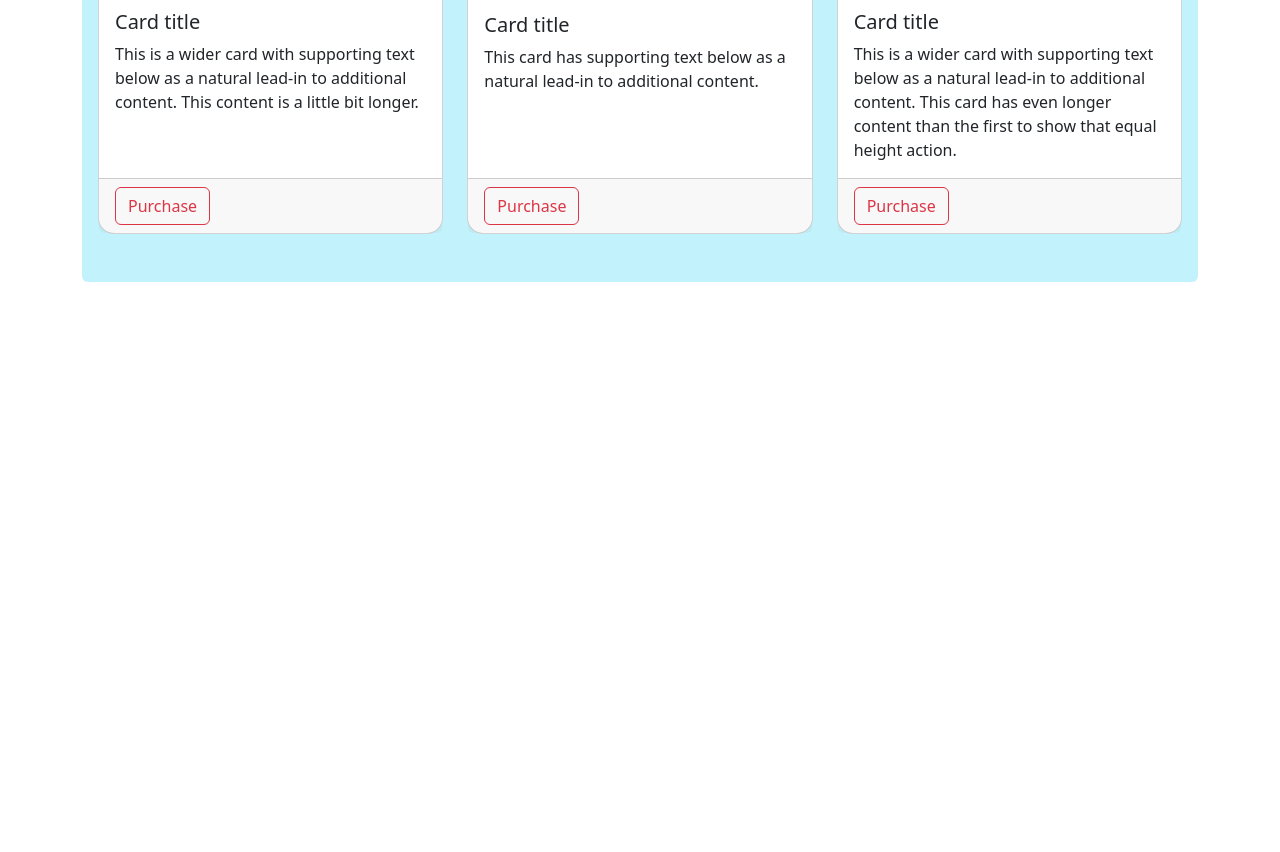
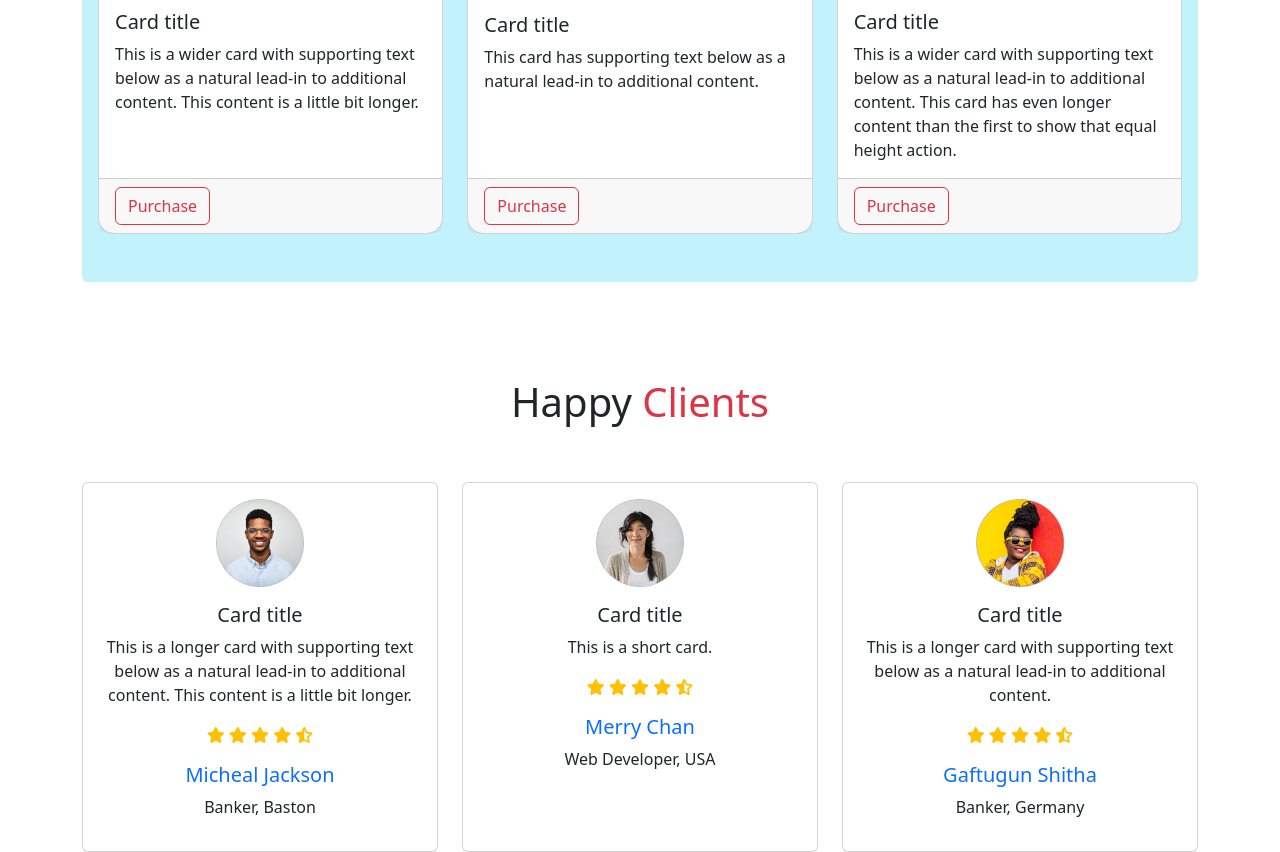
Before and after one commit to sadiaprova12/Bikers-Zone, a plain HTML site: page index.html in a window 1280 px wide. Shown: the part 1374-2226 px from the top of the page. Before the commit the page ends 1656 px from the top, so only its background shows below. Drawn offline with nearby package versions, Linux system fonts and the light colour scheme.

Commit message:
Happy clients styles added

```diff
--- a/index.html
+++ b/index.html
@@ -6,6 +6,8 @@
     <title>Bikers Zone</title>
     <link href="https://cdn.jsdelivr.net/npm/bootstrap@5.3.2/dist/css/bootstrap.min.css" rel="stylesheet" integrity="sha384-T3c6CoIi6uLrA9TneNEoa7RxnatzjcDSCmG1MXxSR1GAsXEV/Dwwykc2MPK8M2HN" crossorigin="anonymous">
     <link rel="stylesheet" href="css/styles.css">
+    <!---- front awesome kit link -->
+    <script src="https://kit.fontawesome.com/accfee829d.js" crossorigin="anonymous"></script>
   </head>
   <!-- body moddhe class = container-lg deyar karon hocche navbar majh borabor asar jonno. Boostrap layout e onk gulo option ase-->
   <body class="container-lg">
@@ -196,6 +198,70 @@
             </div>
            </section>
 
+          <!----- Happy Clients ----->
+
+          <section class="mt-5">
+            <h1 class="text-center py-5">Happy <span class="text-danger">Clients</span></h1>
+            <!-- Card -->
+            <div class="row row-cols-1 row-cols-md-3 g-4">
+              <div class="col">
+                <div class="card text-center h-100">
+                  <!-- w-25 deyar reason hocche picture 3 ta choto houar jonno , mx-auto deyar reason hocche picture 3 ta majhe asar jonno , mt-3 deyar reason margin-top picture ektu niche asar jonno -->
+                  <img src="images/user-1.png" class=" w-25 mx-auto mt-3 card-img-top" alt="...">
+                  <div class="card-body">
+                    <h5 class="card-title">Card title</h5>
+                    <p class="card-text">This is a longer card with supporting text below as a natural lead-in to additional content. This content is a little bit longer.</p>
+                    <p class="text-warning">
+                      <i class="fa-solid fa-star"></i>
+                      <i class="fa-solid fa-star"></i>
+                      <i class="fa-solid fa-star"></i>
+                      <i class="fa-solid fa-star"></i>
+                      <i class="fa-solid fa-star-half-stroke"></i>
+                    </p>
+                    <h5 class="text-primary">Micheal Jackson</h5>
+                    <p>Banker, Baston</p>
+                  </div>
+                </div>
+              </div>
+              <div class="col">
+                <div class="card text-center h-100">
+                  <img src="images/user-2.png" class=" w-25 mx-auto mt-3 card-img-top" alt="...">
+                  <div class="card-body">
+                    <h5 class="card-title">Card title</h5>
+                    <p class="card-text">This is a short card.</p>
+                    <p class="text-warning">
+                      <i class="fa-solid fa-star"></i>
+                      <i class="fa-solid fa-star"></i>
+                      <i class="fa-solid fa-star"></i>
+                      <i class="fa-solid fa-star"></i>
+                      <i class="fa-solid fa-star-half-stroke"></i>
+                    </p>
+                    <h5 class="text-primary">Merry Chan</h5>
+                    <p>Web Developer, USA</p>
+                  </div>
+                </div>
+              </div>
+              <div class="col">
+                <div class="card text-center h-100">
+                  <img src="images/user-3.png" class=" w-25 mx-auto mt-3 card-img-top" alt="...">
+                  <div class="card-body">
+                    <h5 class="card-title">Card title</h5>
+                    <p class="card-text">This is a longer card with supporting text below as a natural lead-in to additional content.</p>
+                    <p class="text-warning">
+                      <i class="fa-solid fa-star"></i>
+                      <i class="fa-solid fa-star"></i>
+                      <i class="fa-solid fa-star"></i>
+                      <i class="fa-solid fa-star"></i>
+                      <i class="fa-solid fa-star-half-stroke"></i>
+                    </p>
+                    <h5 class="text-primary">Gaftugun Shitha</h5>
+                    <p>Banker, Germany</p>
+                  </div>
+                </div>
+              </div>
+            </div>
+          </section>
+
     </main>
 
     <!-- footer line-->
```
